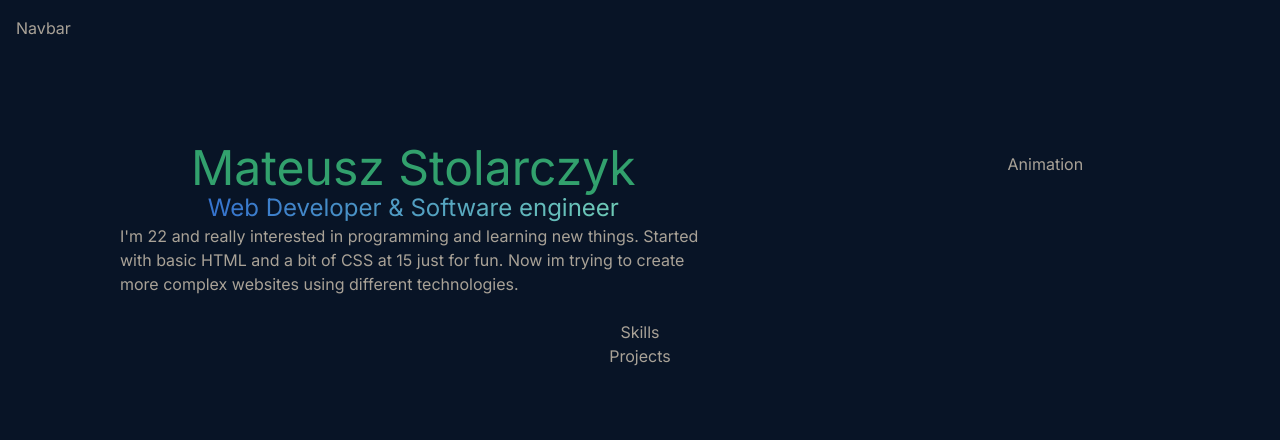
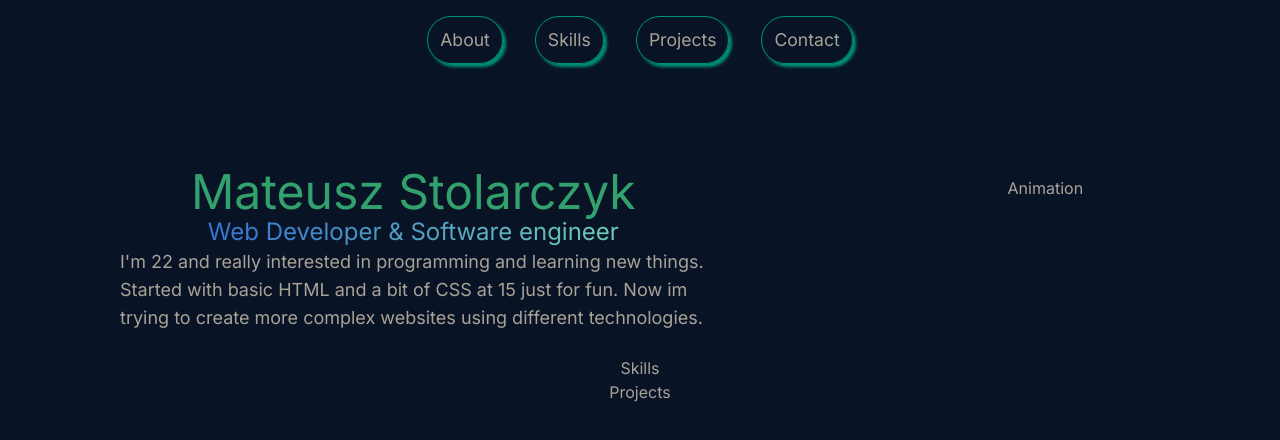
Before and after one commit to MateuszS0/Portfolio_Next.js-WIP, a Next.js app in the folder portfolio_nextjs/: page / in a window 1280 px wide. Shown: the top 440 px of the page. Built offline with nearby package versions, Linux system fonts and the light colour scheme.

Commit message:
style: colors and buttons

```diff
--- a/portfolio_nextjs/app/globals.css
+++ b/portfolio_nextjs/app/globals.css
@@ -6,8 +6,8 @@
   --background-rgb: 8, 20, 38;
   --text-rgb-primary: 169, 162, 151;
   --text-rgb-secondary: 96, 255, 217;
-  --shadow-primary: 0, 144, 118;
-  --border-primary: 0, 149, 113;
+  --shadow-primary: #009076;
+  --border-primary: #009571;
 }
 
 @media (prefers-color-scheme: dark) {
@@ -36,3 +36,17 @@ body {
 .text-decoration-primary {
   color: #32a16d;
 }
+
+.button {
+  cursor: pointer;
+  font-size: 1.1rem;
+  padding: 0.6rem 0.75rem;
+  border-radius: 2rem;
+  border: 1px solid var(--border-primary);
+  box-shadow: 3px 3px 3px var(--shadow-primary);
+  @apply transition ease-in-out hover:-translate-y-1 hover:scale-110 duration-150
+}
+.button:hover {
+  background-color: rgb(71, 185, 122);
+  color: #148bdb;
+}
--- a/portfolio_nextjs/app/page.tsx
+++ b/portfolio_nextjs/app/page.tsx
@@ -4,7 +4,7 @@ import Skills from "@/components/Skills/skills";
 import Projects from "@/components/Projects/projects";
 export default function Home() {
   return (
-    <div className="m-4">
+    <div className="main-wrapper m-4">
       <Navbar/>
       <Header/>
       <Skills/>
--- a/portfolio_nextjs/components/Header/header.tsx
+++ b/portfolio_nextjs/components/Header/header.tsx
@@ -7,7 +7,7 @@ const Header = () => {
             <div className="w-4/6 m-6">
                 <h1 className="flex justify-center text-5xl text-decoration-primary" >Mateusz Stolarczyk</h1>
                 <h2 className="flex justify-center text-2xl bg-gradient-to-r from-blue-700 to-green-300 text-transparent bg-clip-text">Web Developer & Software engineer</h2>
-                <div className="flex justify-center mx-20">I'm 22 and really interested in programming and learning new things. Started with basic HTML and a bit of CSS at 15 just for fun. Now im trying to create more complex websites using different technologies. </div>
+                <div className="flex justify-center mx-20 text-lg">I'm 22 and really interested in programming and learning new things. Started with basic HTML and a bit of CSS at 15 just for fun. Now im trying to create more complex websites using different technologies. </div>
             </div>
             <div className="w-2/6 m-8"><Animation/></div>
         </div>
--- a/portfolio_nextjs/components/Navbar/navbar.css
+++ b/portfolio_nextjs/components/Navbar/navbar.css
@@ -0,0 +1,3 @@
+.button {
+    cursor: pointer;
+}
--- a/portfolio_nextjs/components/Navbar/navbar.tsx
+++ b/portfolio_nextjs/components/Navbar/navbar.tsx
@@ -1,8 +1,12 @@
-
 
 const Navbar = () => {
     return(
-        <div className="navbar-wrapper">Navbar</div>
+        <div className="navbar-wrapper flex justify-center gap-8">
+            <div className="button">About</div>
+            <div className="button">Skills</div>
+            <div className="button">Projects</div>
+            <div className="button">Contact</div>
+        </div>
     )
 }
 export default Navbar;
```
